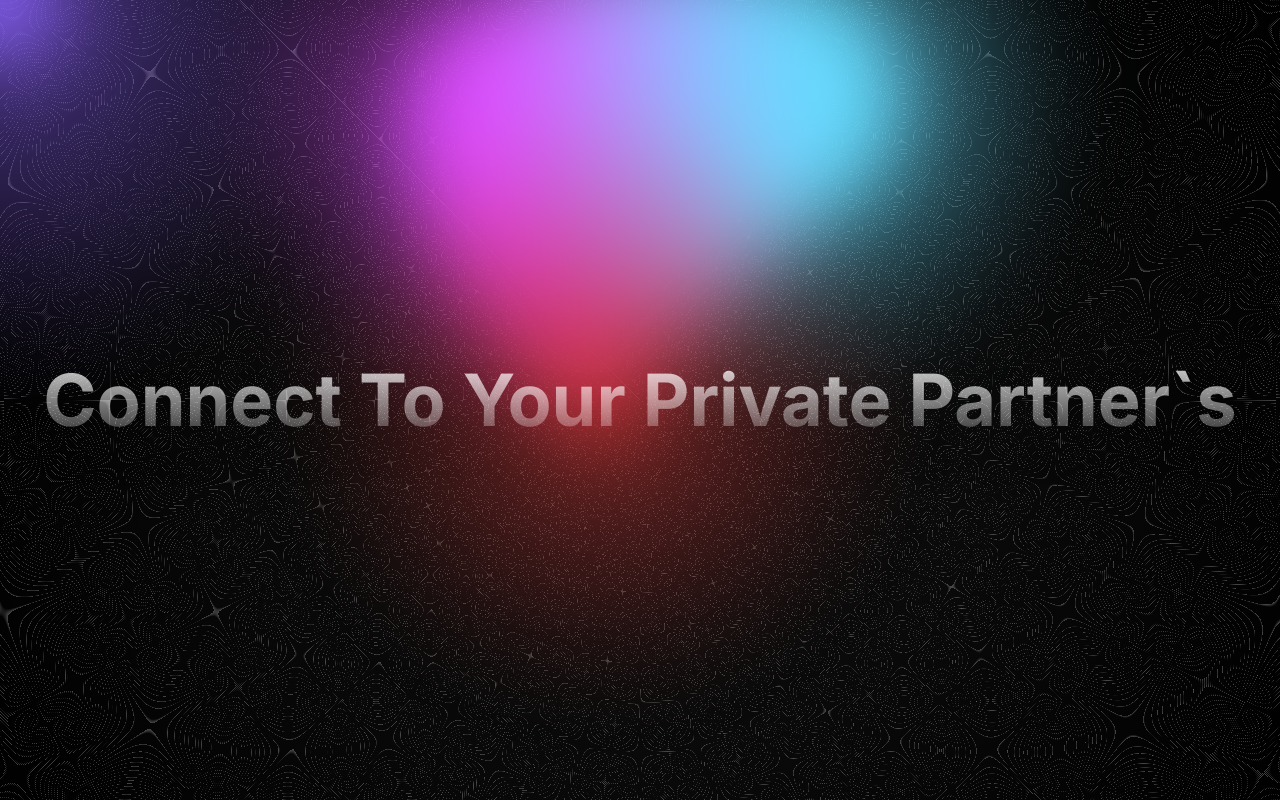
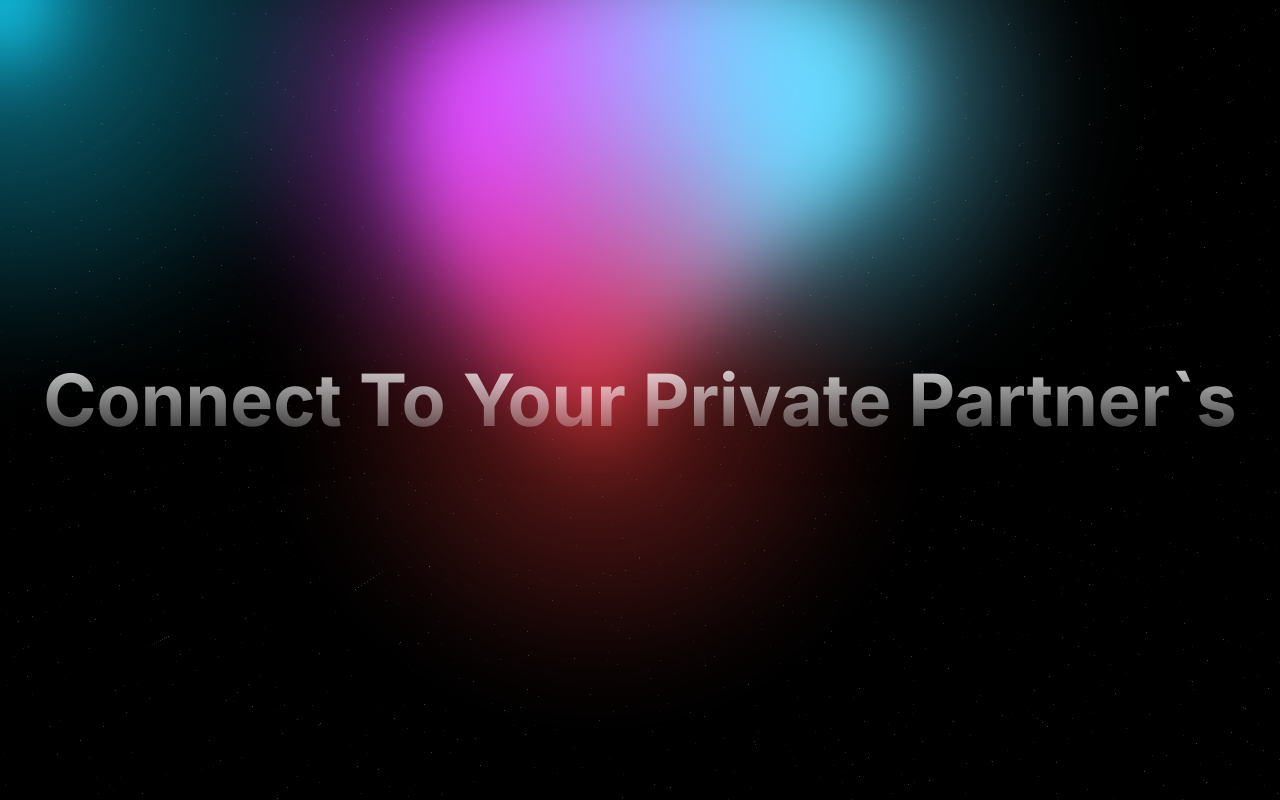
Before and after one commit to saiyamdubey/ChatApp, a Next.js app: page / in a window 1280 px wide. Built offline with nearby package versions, Linux system fonts and the light colour scheme.

Commit message:
Done with the root bg color

```diff
--- a/src/app/globals.css
+++ b/src/app/globals.css
@@ -3,8 +3,7 @@
 @tailwind utilities;
 
 :root {
-  --1color: rgb(21, 214, 34);
-  --2color: rgb(45, 45, 45);
+  color: rgb(255, 69, 0);
   --foreground-rgb: 0, 0, 0;
   --background-start-rgb: 214, 219, 220;
   --background-end-rgb: 255, 255, 255;
@@ -26,7 +25,7 @@ body {
       rgb(var(--background-end-rgb))
     )
     rgb(var(--background-start-rgb)); */
-	background: repeating-conic-gradient(#FFF4 0%, transparent .001%, transparent .0075%, transparent .0065%), repeating-conic-gradient(#FFF2 0%, transparent .0004%, transparent 0.05%, transparent .495%), radial-gradient(circle at 50% 50%, #121212, #000);
+	background: repeating-conic-gradient(#FFF4 0%, transparent .001%, transparent .0075%, transparent .65%), repeating-conic-gradient(#FFF2 0%, transparent .0004%, transparent 0.05%, transparent .495%), radial-gradient(circle at 50% 50%, #000000, #000000);
 
 }
 
--- a/src/components/ui/background-gradient-animation.tsx
+++ b/src/components/ui/background-gradient-animation.tsx
@@ -11,8 +11,8 @@ export const BackgroundGradientAnimation = ({
   secondColor = "221, 74, 255",
   thirdColor = "100, 220, 255",
   fourthColor = "200, 50, 50",
-  fifthColor = "221, 24, 34",
-  pointerColor = "140, 100, 255",
+  fifthColor = "255, 69, 0",
+  pointerColor = "18, 211, 251",
   size = "80%",
   blendingValue = "hard-light",
   children,
@@ -65,8 +65,8 @@ export const BackgroundGradientAnimation = ({
       if (!interactiveRef.current) {
         return;
       }
-      setCurX(curX + (tgX - curX) / 20);
-      setCurY(curY + (tgY - curY) / 20);
+      setCurX(curX + (tgX - curX) / 30);
+      setCurY(curY + (tgY - curY) / 30);
       interactiveRef.current.style.transform = `translate(${Math.round(
         curX
       )}px, ${Math.round(curY)}px)`;
```
